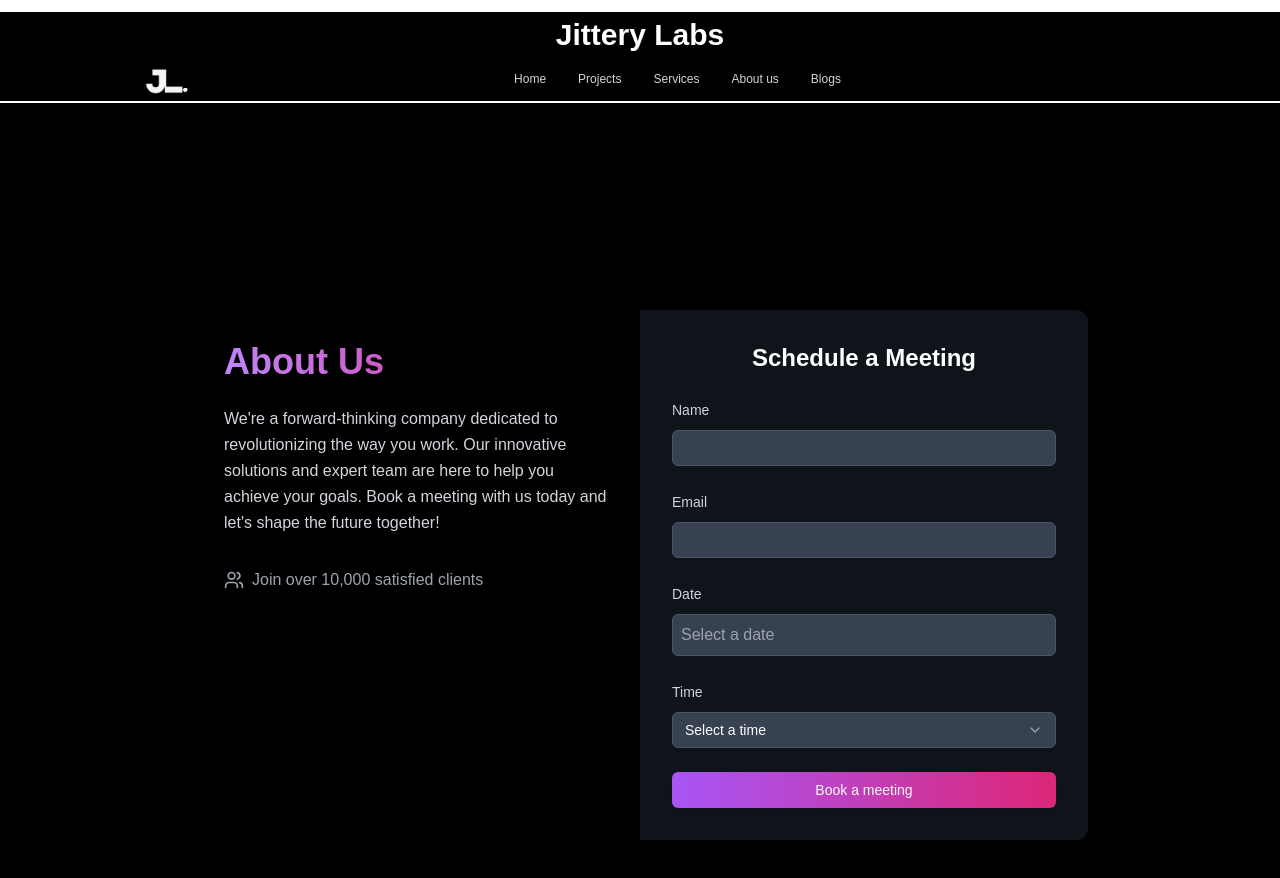
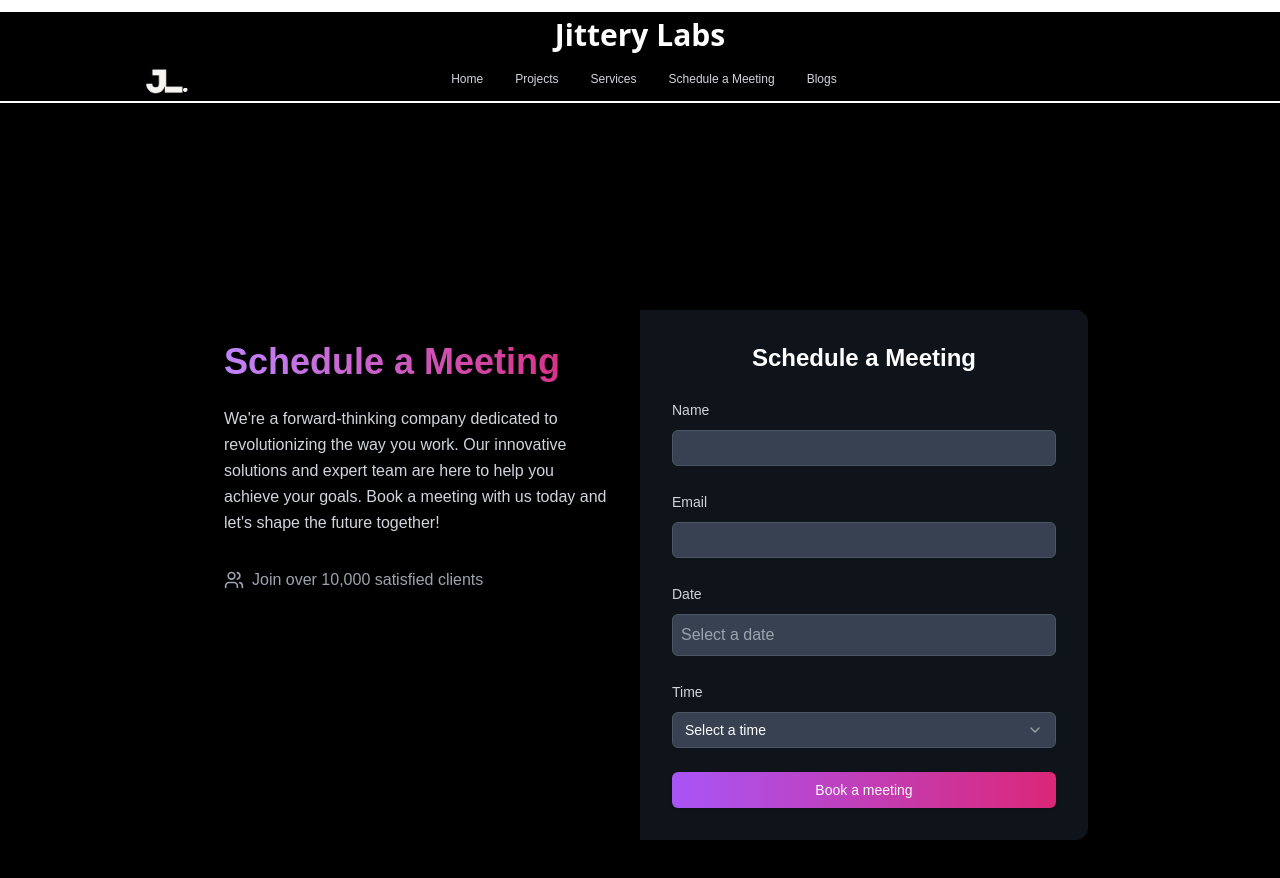
Before and after one commit to Adi-070/Jitterylabs, a Next.js app in the folder jittery/: page /about in a window 1280 px wide. Shown: the top 878 px of the page. Built offline with nearby package versions, Linux system fonts and the light colour scheme.

Commit message:
alignment fix

```diff
--- a/jittery/src/components/AboutUs.jsx
+++ b/jittery/src/components/AboutUs.jsx
@@ -84,7 +84,7 @@ export default function AboutUs() {
           {/* Left side content remains the same */}
           <div className="md:w-1/2 p-8">
             <h1 className="text-4xl font-bold mb-6 bg-gradient-to-r from-purple-400 to-pink-600 bg-clip-text text-transparent">
-              About Us
+              Schedule a Meeting
             </h1>
             <p className="mb-8 text-gray-300 leading-relaxed">
               We're a forward-thinking company dedicated to revolutionizing the way you work. Our innovative solutions
--- a/jittery/src/components/CallToAction.jsx
+++ b/jittery/src/components/CallToAction.jsx
@@ -165,8 +165,8 @@ export default function CallToAction() {
     const containerRect3 = containerRef3.current.getBoundingClientRect()
 
     if (index === 0) {
-      const distance = centerY - containerRect1.top
-      return distance <= 0 ? 1 : Math.max(1 - distance / (window.innerHeight / 2), 0.3)
+      const distance = Math.abs(centerY - containerRect1.top)
+      return distance <= 0 ? 1 : Math.max(1 - distance / (window.innerHeight + 5 / 2), 0.3)
     } else if (index === 1) {
       const distance = Math.abs(centerY - containerRect2.top)
       return distance <= 0 ? 1 : Math.max(1 - distance / (window.innerHeight / 2), 0.3)
@@ -176,7 +176,7 @@ export default function CallToAction() {
   }
 
   return (
-    <main className="min-h-[100vh] text-white flex flex-col items-center justify-center pt-[30vh] overflow-hidden">
+    <main className="min-h-[100vh] text-white flex flex-col items-center justify-center pt-[14vh] overflow-hidden">
       {/* Full-screen video */}
       <video
         ref={videoRef}
--- a/jittery/src/components/Navbar.jsx
+++ b/jittery/src/components/Navbar.jsx
@@ -33,7 +33,7 @@ function SidePanel({ isOpen, onClose }) {
           </SheetClose>
           <SheetClose asChild>
             <Link href="/about" className="text-lg hover:text-gray-600">
-              About us
+              Schedule a Meeting
             </Link>
           </SheetClose>
           <SheetClose asChild>
@@ -87,7 +87,7 @@ export function Navbar() {
   return (
     <>
     <div className="relative w-full bg-black text-white border-b-2 border-white z-20">
-      <div className="flex text-[30px] font-bold items-center justify-center mt-3">
+      <div className="flex text-[30px] font-bold items-center justify-center mt-3 font-sans">
         Jittery Labs
       </div>
       {/* Top Navigation */}
@@ -98,20 +98,20 @@ export function Navbar() {
             style={{height: "75px"}}/>
           </Link>
 
-          <div className="hidden flex-1 items-center justify-center gap-8 lg:flex">
-            <Link href="/" className="text-gray-300 hover:text-white hover:opacity-80">
+          <div className="hidden flex-1 items-center justify-center gap-8 pr-[4.2rem] lg:flex">
+            <Link href="/" className="text-gray-300 hover:text-white">
               Home
             </Link>
-            <Link href="/project" className="text-gray-300 hover:text-white hover:opacity-80">
+            <Link href="/project" className="text-gray-300 hover:text-white">
               Projects
             </Link>
-            <Link href="/service" className="text-gray-300 hover:text-white hover:opacity-80">
+            <Link href="/service" className="text-gray-300 hover:text-white">
               Services
             </Link>
-            <Link href="/about" className="text-gray-300 hover:text-white hover:opacity-80">
-              About us
+            <Link href="/about" className="text-gray-300 hover:text-white ">
+              Schedule a Meeting
             </Link>
-            <Link href="/blog" className="text-gray-300 hover:text-white hover:opacity-80">
+            <Link href="/blog" className="text-gray-300 hover:text-white ">
               Blogs
             </Link>
           </div>
--- a/jittery/src/components/Services.jsx
+++ b/jittery/src/components/Services.jsx
@@ -4,7 +4,19 @@ import { Copyright } from "lucide-react";
 
 export default function Services(){
     return(
+      <main>
+        <video
+        loop
+        muted
+        playsInline
+        autoPlay
+        className={`fixed top-0 left-0 w-full`}
+        >
+        <source src="/background-video.mp4" type="video/mp4" />
+        Your browser does not support the video tag.
+        </video>
         <div style={{ fontFamily: "monospace", fontSize: "1.1rem", color: "#fff", padding: "1.5rem", position:"fixed", bottom: 0, left:0}}>
+
             <div style = {{height: 350}}>
             <TypingText
             text="Jittery Labs"
@@ -32,6 +44,7 @@ export default function Services(){
                 </div>
             </div>
         </div>
+        </main>
     );
 }
 
```
